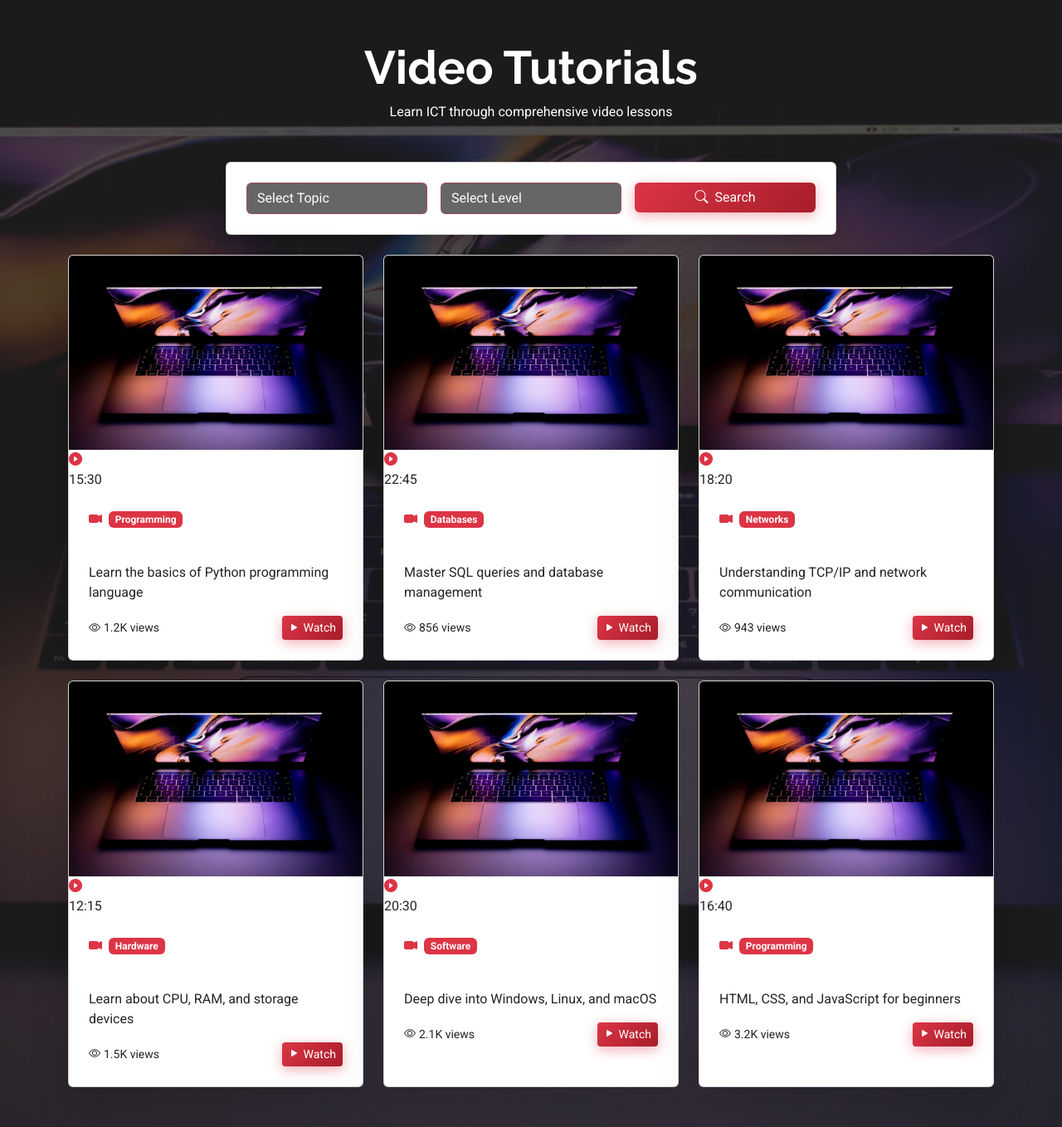
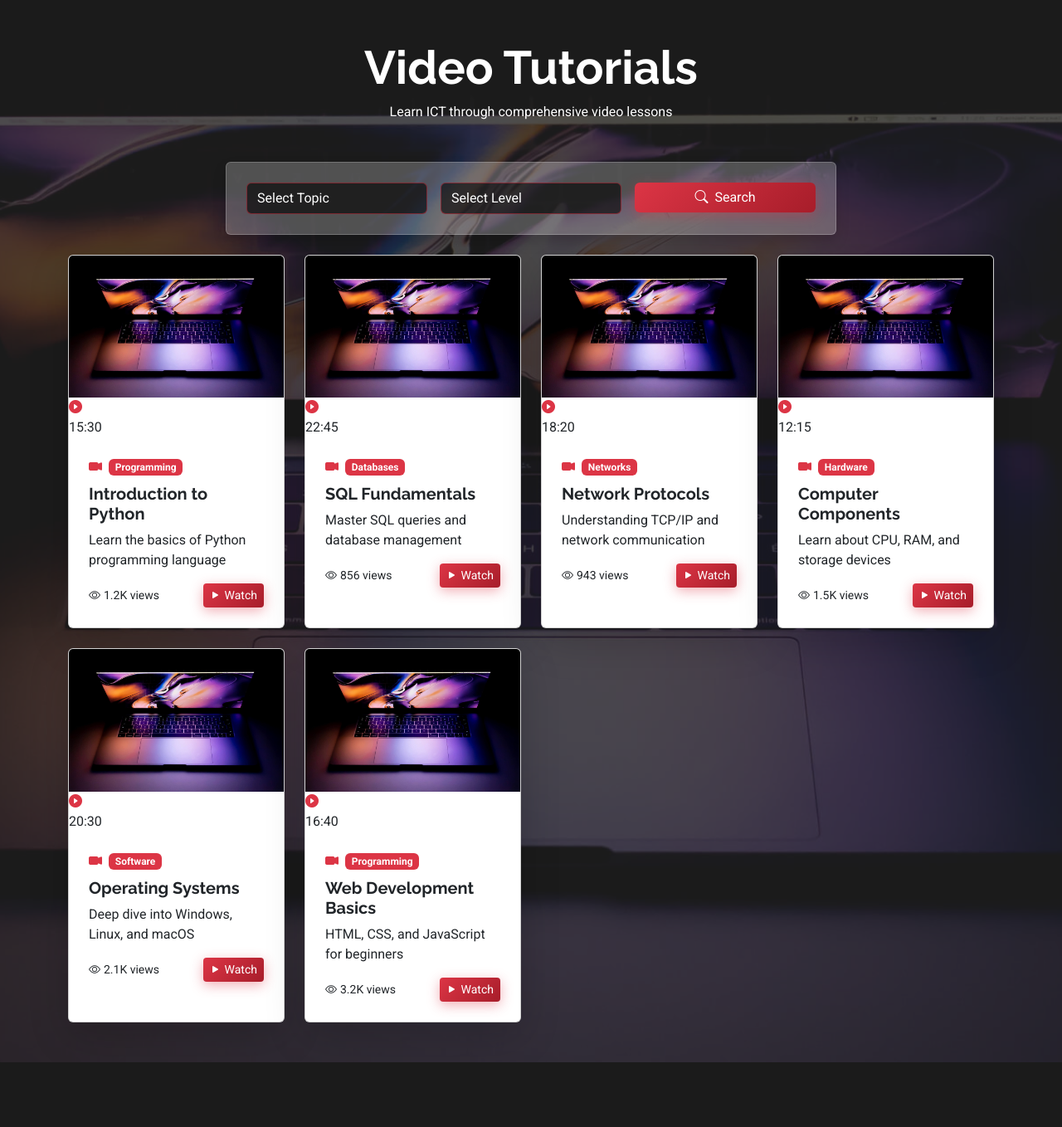
Before and after one commit to PathumHimantha/ICTMJ, a PHP site: page /videopage in a window 1280 px wide. Shown: the part 83-1441 px from the top of the page at 83% size. After the commit the page ends 1363 px from the top, so only its background shows below. Run offline with PHP 8.4, Linux system fonts and the light colour scheme.

Commit message:
link header for subpages,style pastpaper and video page

```diff
--- a/header.php
+++ b/header.php
@@ -38,7 +38,7 @@
 
         <nav id="navmenu" class="navmenu">
           <ul>
-            <li><a href="#hero" class="active">Home</a></li>
+            <li><a href="index.php" class="active">Home</a></li>
             <li class="dropdown">
               <a href="#"><span>Resources</span> <i class="bi bi-chevron-down toggle-dropdown"></i></a>
               <ul class="bg-black">
@@ -47,8 +47,8 @@
                 <li><a href="videopage">Videos</a></li>
               </ul>
             </li>
-            <li><a href="#about">About</a></li>
-            <li><a href="#contact">Contact</a></li>
+            <li><a href="index.php#about">About</a></li>
+            <li><a href="index.php#contact">Contact</a></li>
           </ul>
           <i class="mobile-nav-toggle d-xl-none bi bi-list"></i>
         </nav>
--- a/videopage.php
+++ b/videopage.php
@@ -22,7 +22,7 @@
             <!-- Filter Section -->
             <div class="row mb-4">
                 <div class="col-md-8 mx-auto">
-                    <div class="card filter-card shadow">
+                    <div class="card filter-card shadow" style="background: #ffffff3d; border: 1px solid rgba(255, 255, 255, 0.2);">
                         <div class="card-body p-4">
                             <div class="row g-3">
                                 <div class="col-md-4">
@@ -57,7 +57,7 @@
             <!-- Videos Grid -->
             <div class="row g-4">
                 <!-- Video Card 1 -->
-                <div class="col-md-6 col-lg-4">
+                <div class="col-md-6 col-lg-3">
                     <div class="card video-card shadow-lg h-100">
                         <div class="video-thumbnail">
                             <img src="assets/img/bg.jpg" class="card-img-top" alt="Video Thumbnail">
@@ -71,7 +71,7 @@
                                 <i class="bi bi-camera-video-fill text-danger me-2"></i>
                                 <span class="badge bg-danger">Programming</span>
                             </div>
-                            <h5 class="mb-2">Introduction to Python</h5>
+                            <h5 class="mb-2 text-dark fw-bold">Introduction to Python</h5>
                             <p class="mb-3">Learn the basics of Python programming language</p>
                             <div class="d-flex justify-content-between align-items-center">
                                 <small><i class="bi bi-eye me-1"></i>1.2K views</small>
@@ -84,7 +84,7 @@
                 </div>
 
                 <!-- Video Card 2 -->
-                <div class="col-md-6 col-lg-4">
+                <div class="col-md-6 col-lg-3">
                     <div class="card video-card shadow-lg h-100">
                         <div class="video-thumbnail">
                             <img src="assets/img/bg.jpg" class="card-img-top" alt="Video Thumbnail">
@@ -98,7 +98,7 @@
                                 <i class="bi bi-camera-video-fill text-danger me-2"></i>
                                 <span class="badge bg-danger">Databases</span>
                             </div>
-                            <h5 class="mb-2">SQL Fundamentals</h5>
+                            <h5 class="mb-2 text-dark fw-bold">SQL Fundamentals</h5>
                             <p class="mb-3">Master SQL queries and database management</p>
                             <div class="d-flex justify-content-between align-items-center">
                                 <small><i class="bi bi-eye me-1"></i>856 views</small>
@@ -111,7 +111,7 @@
                 </div>
 
                 <!-- Video Card 3 -->
-                <div class="col-md-6 col-lg-4">
+                <div class="col-md-6 col-lg-3">
                     <div class="card video-card shadow-lg h-100">
                         <div class="video-thumbnail">
                             <img src="assets/img/bg.jpg" class="card-img-top" alt="Video Thumbnail">
@@ -125,7 +125,7 @@
                                 <i class="bi bi-camera-video-fill text-danger me-2"></i>
                                 <span class="badge bg-danger">Networks</span>
                             </div>
-                            <h5 class="mb-2">Network Protocols</h5>
+                            <h5 class="mb-2 text-dark fw-bold">Network Protocols</h5>
                             <p class="mb-3">Understanding TCP/IP and network communication</p>
                             <div class="d-flex justify-content-between align-items-center">
                                 <small><i class="bi bi-eye me-1"></i>943 views</small>
@@ -138,7 +138,7 @@
                 </div>
 
                 <!-- Video Card 4 -->
-                <div class="col-md-6 col-lg-4">
+                <div class="col-md-6 col-lg-3">
                     <div class="card video-card shadow-lg h-100">
                         <div class="video-thumbnail">
                             <img src="assets/img/bg.jpg" class="card-img-top" alt="Video Thumbnail">
@@ -152,7 +152,7 @@
                                 <i class="bi bi-camera-video-fill text-danger me-2"></i>
                                 <span class="badge bg-danger">Hardware</span>
                             </div>
-                            <h5 class="mb-2">Computer Components</h5>
+                            <h5 class="mb-2 text-dark fw-bold">Computer Components</h5>
                             <p class="mb-3">Learn about CPU, RAM, and storage devices</p>
                             <div class="d-flex justify-content-between align-items-center">
                                 <small><i class="bi bi-eye me-1"></i>1.5K views</small>
@@ -165,7 +165,7 @@
                 </div>
 
                 <!-- Video Card 5 -->
-                <div class="col-md-6 col-lg-4">
+                <div class="col-md-6 col-lg-3">
                     <div class="card video-card shadow-lg h-100">
                         <div class="video-thumbnail">
                             <img src="assets/img/bg.jpg" class="card-img-top" alt="Video Thumbnail">
@@ -179,7 +179,7 @@
                                 <i class="bi bi-camera-video-fill text-danger me-2"></i>
                                 <span class="badge bg-danger">Software</span>
                             </div>
-                            <h5 class="mb-2">Operating Systems</h5>
+                            <h5 class="mb-2 text-dark fw-bold">Operating Systems</h5>
                             <p class="mb-3">Deep dive into Windows, Linux, and macOS</p>
                             <div class="d-flex justify-content-between align-items-center">
                                 <small><i class="bi bi-eye me-1"></i>2.1K views</small>
@@ -192,7 +192,7 @@
                 </div>
 
                 <!-- Video Card 6 -->
-                <div class="col-md-6 col-lg-4">
+                <div class="col-md-6 col-lg-3">
                     <div class="card video-card shadow-lg h-100">
                         <div class="video-thumbnail">
                             <img src="assets/img/bg.jpg" class="card-img-top" alt="Video Thumbnail">
@@ -206,7 +206,7 @@
                                 <i class="bi bi-camera-video-fill text-danger me-2"></i>
                                 <span class="badge bg-danger">Programming</span>
                             </div>
-                            <h5 class="mb-2">Web Development Basics</h5>
+                            <h5 class="mb-2 text-dark fw-bold">Web Development Basics</h5>
                             <p class="mb-3">HTML, CSS, and JavaScript for beginners</p>
                             <div class="d-flex justify-content-between align-items-center">
                                 <small><i class="bi bi-eye me-1"></i>3.2K views</small>
```
Also changed, not shown: index.php (+11 -5 lines), pastpaper.php (+6 -6 lines).
